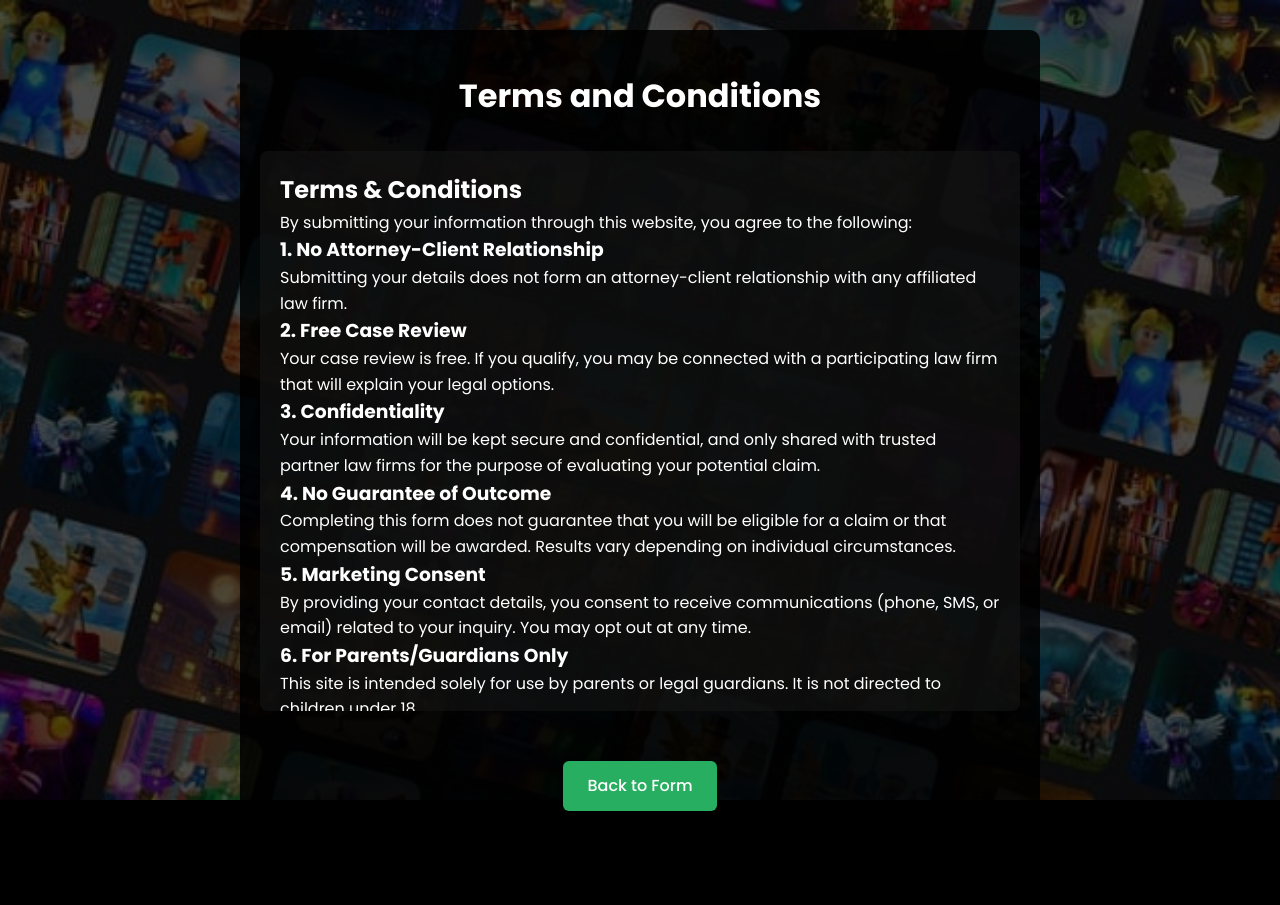
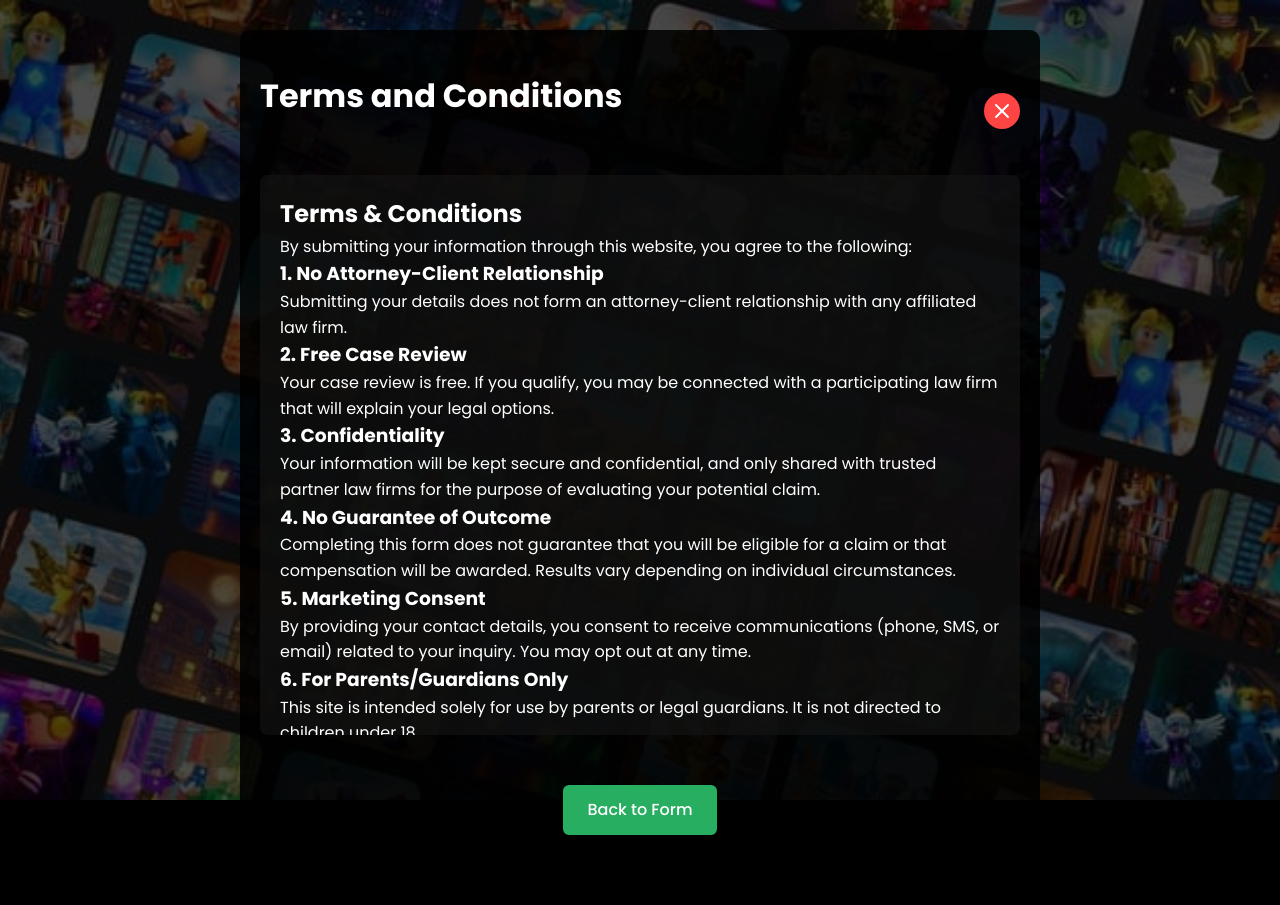
Before and after one commit to sidApskyy/Roblox, a website: page terms.html in a window 1280 px wide. Before the commit the page ends 881 px from the top, so only its background shows below. Drawn offline with Linux system fonts and the light colour scheme.

Commit message:
Update terms.html

```diff
--- a/terms.html
+++ b/terms.html
@@ -7,6 +7,38 @@
   <link rel="icon" type="image/png" href="Roblox favicon.png" />
   <link href="https://fonts.googleapis.com/css2?family=Poppins:wght@300;400;500;600;700&display=swap" rel="stylesheet">
   <style>
+    .title-container {
+      display: flex;
+      justify-content: space-between;
+      align-items: center;
+      margin-bottom: 1.5rem;
+    }
+
+    .close-button {
+      background: #ff4444;
+      border: none;
+      border-radius: 50%;
+      width: 36px;
+      height: 36px;
+      display: flex;
+      align-items: center;
+      justify-content: center;
+      cursor: pointer;
+      transition: all 0.2s ease;
+      padding: 0;
+      color: white;
+    }
+
+    .close-button:hover {
+      background: #ff0000;
+      transform: scale(1.1);
+    }
+
+    .close-button:focus {
+      outline: none;
+      box-shadow: 0 0 0 3px rgba(255, 68, 68, 0.4);
+    }
+
     * {
       margin: 0;
       padding: 0;
@@ -118,7 +150,15 @@
 </head>
 <body>
   <div class="terms-container">
-    <h1>Terms and Conditions</h1>
+    <div class="title-container">
+      <h1>Terms and Conditions</h1>
+      <button id="closeButton" class="close-button" aria-label="Close">
+        <svg width="24" height="24" viewBox="0 0 24 24" fill="none" stroke="currentColor" stroke-width="2" stroke-linecap="round" stroke-linejoin="round">
+          <line x1="18" y1="6" x2="6" y2="18"></line>
+          <line x1="6" y1="6" x2="18" y2="18"></line>
+        </svg>
+      </button>
+    </div>
     <div class="terms-content">
       <h2>Terms & Conditions</h2>
       <p>By submitting your information through this website, you agree to the following:</p>
@@ -184,5 +224,25 @@
       <a href="index.html" class="back-button">Back to Form</a>
     </div>
   </div>
+  <script>
+    // Handle browser back button
+    window.onpopstate = function(event) {
+      window.location.href = 'index.html';
+    };
+
+    // Add a new history entry when the page loads
+    history.pushState(null, null, window.location.href);
+
+    // Handle the back button click
+    document.querySelector('.back-button').addEventListener('click', function(e) {
+      e.preventDefault();
+      window.location.href = 'index.html';
+    });
+
+    // Handle the close button click
+    document.getElementById('closeButton').addEventListener('click', function() {
+      window.location.href = 'index.html';
+    });
+  </script>
 </body>
 </html>
```
